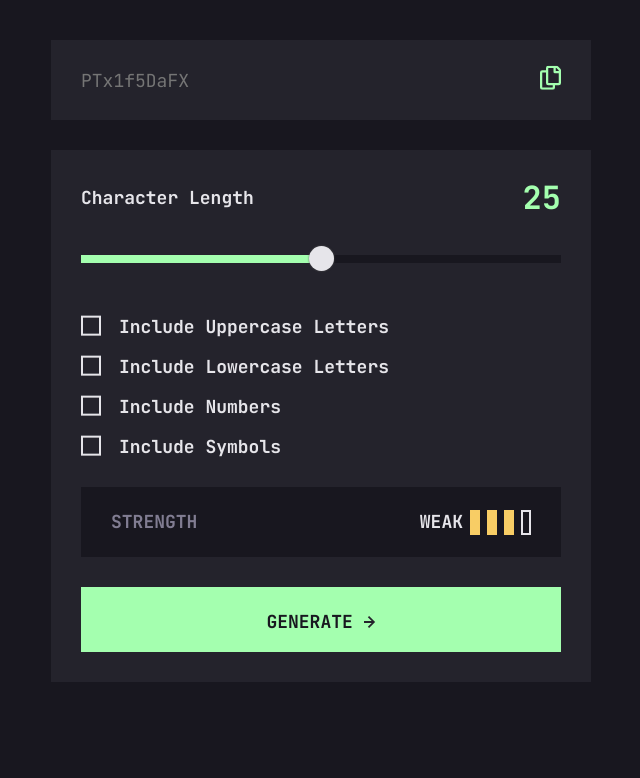
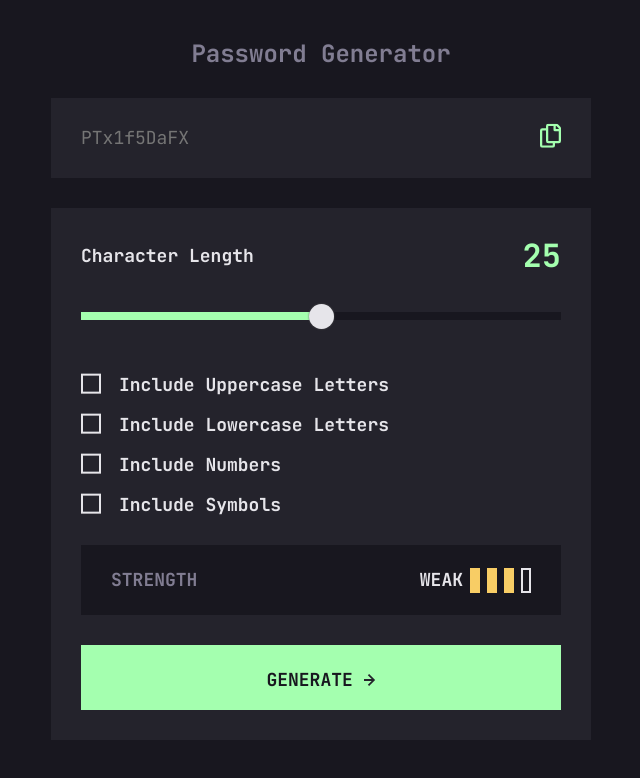
Before and after one commit to ClaytonDewey/react-password-generator, a React (Create React App) app: page / in a window 1280 px wide. Shown: the top 778 px of the page, without its empty margins (319-959 px from the left). Built offline with nearby package versions, Linux system fonts and the light colour scheme.

Commit message:
Add page heading

```diff
--- a/src/components/App.js
+++ b/src/components/App.js
@@ -19,6 +19,7 @@ const App = () => {
 
   return (
     <div className='generator'>
+      <h1 className='text-center'>Password Generator</h1>
       <PasswordBox />
       <GeneratorBox length={length} handleLengthChange={handleLengthChange} />
     </div>
--- a/src/sass/components/_app.scss
+++ b/src/sass/components/_app.scss
@@ -2,4 +2,10 @@
   width: 100%;
   max-width: 54rem;
   margin: 4rem auto;
+
+  h1 {
+    color: $clr-font-dark;
+    font-size: $fs-200;
+    margin-block: 3rem;
+  }
 }
```
